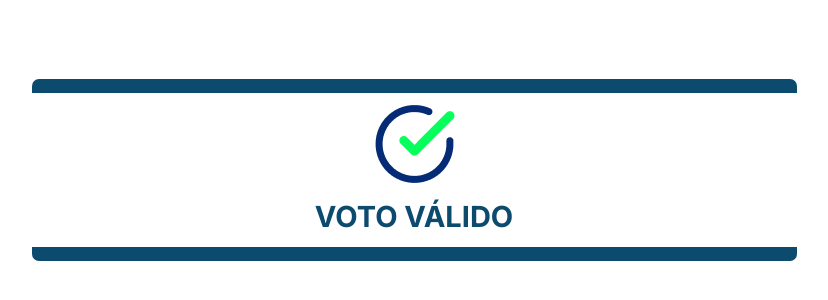
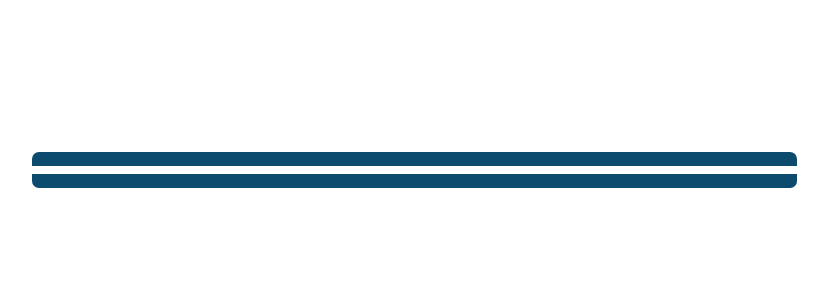
Before and after one commit to juserrrrr/4vote-web, a Next.js app: page /validationResult in a window 1280 px wide. Shown: the part 230-530 px from the top of the page, without its empty margins (226-1054 px from the left). Built offline with nearby package versions, Linux system fonts and the light colour scheme.

Commit message:
refactor: alterando variável result

```diff
--- a/src/app/validationResult/page.tsx
+++ b/src/app/validationResult/page.tsx
@@ -1,10 +1,14 @@
 import React from 'react';
 import { ValidationResult } from '@/components/validation/validationResult';
 
-export default function HomePage() {
+interface Props {
+  result: boolean;
+}
+
+export default function HomePage({ result }: Props) {
   return (
     <div className="flex h-screen justify-center items-center">
-      <ValidationResult answer={true}></ValidationResult>
+      <ValidationResult answer={result}></ValidationResult>
     </div>
   );
 }
```
